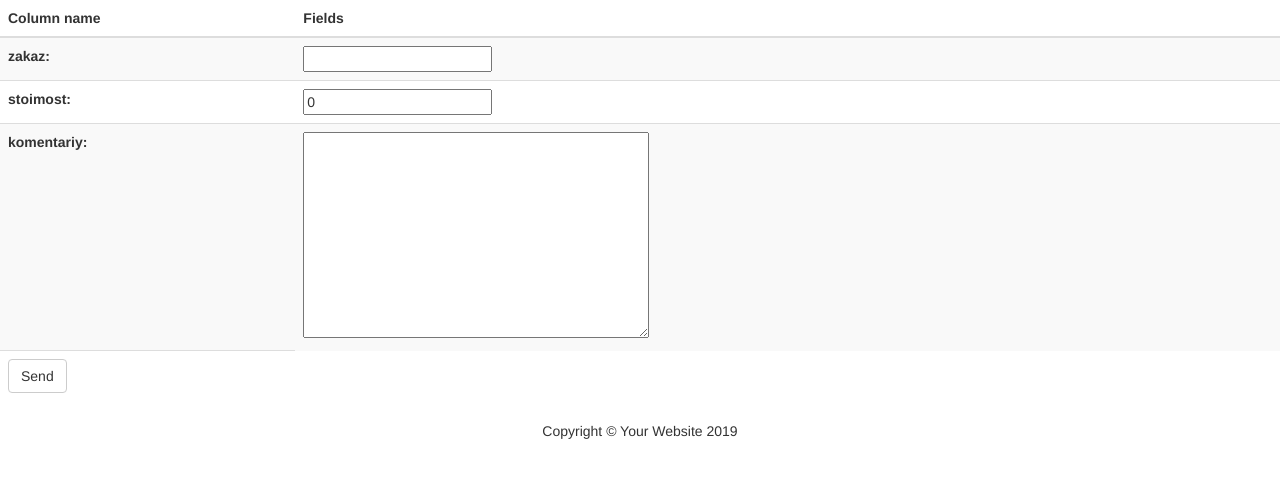
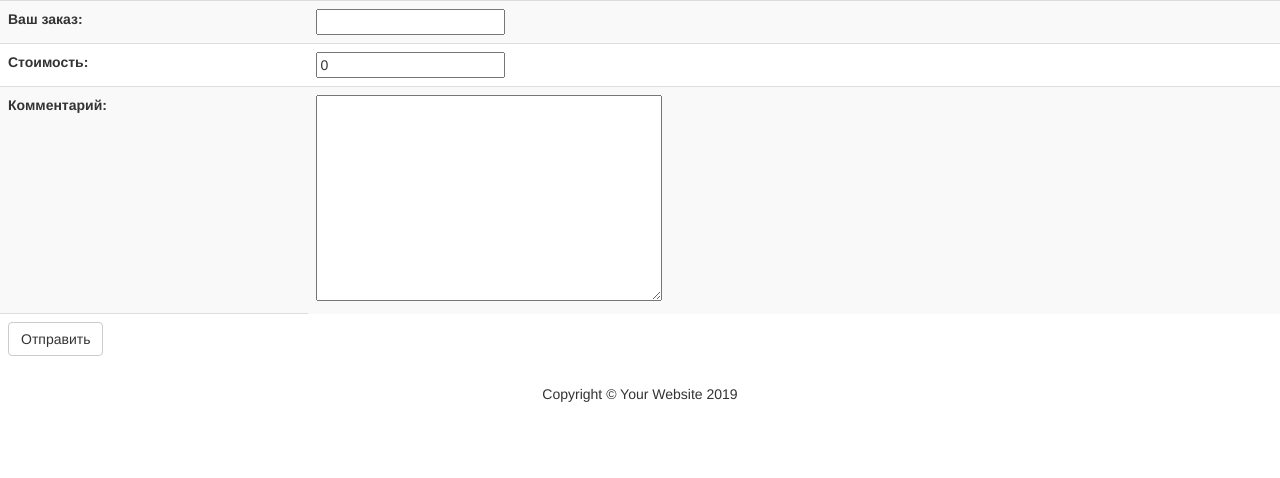
Before and after one commit to PaulGrishunin/order, a Django app: template order/templates/order.html in a window 1280 px wide. Shown: the part 142-620 px from the top of the page. Run offline with Django 3.2, Linux system fonts and the light colour scheme; the template is opened without the code that fills it: values that come from a table or form of the project are taken from there, others are empty; some libraries are stand-ins or nearby versions.

Commit message:
fixed forms

```diff
--- a/order/forms.py
+++ b/order/forms.py
@@ -6,12 +6,12 @@ class OrderForm(forms.ModelForm):
     class Meta:
         model = Order
         fields = ('order_item', 'cost', 'comment')
-        labels = { 'order_item':'zakaz', 'cost':'stoimost', 'comment':'komentariy' }
+        labels = { 'order_item':'Ваш заказ', 'cost':'Стоимость', 'comment':'Комментарий' }
 
 
 class OrderString(forms.Form):
     slug = forms.SlugField()
     order_item = forms.CharField(max_length=200)
-    cost = forms.IntegerField()
+    cost = forms.DecimalField()
     comment = forms.CharField()
     action = forms.CharField()
--- a/order/templates/order.html
+++ b/order/templates/order.html
@@ -6,12 +6,8 @@
 
 
             <table class="table table-striped">
-            <thead>
-            <tr>
-                <th scope="col">Column name</th>
-                <th>Fields</th>
-            </tr>
-            </thead>
+
+
 
             <tbody>
             {{ form.as_table }}
@@ -19,7 +15,7 @@
 
             <tr>
 
-                <th><button type="submit" class="save btn btn-default">Send</button></th>
+                <th><button type="submit" class="save btn btn-default">Отправить</button></th>
 
             </tr>
 
```
Also changed, not shown: order/views.py (+4 -4 lines), db.sqlite3.
